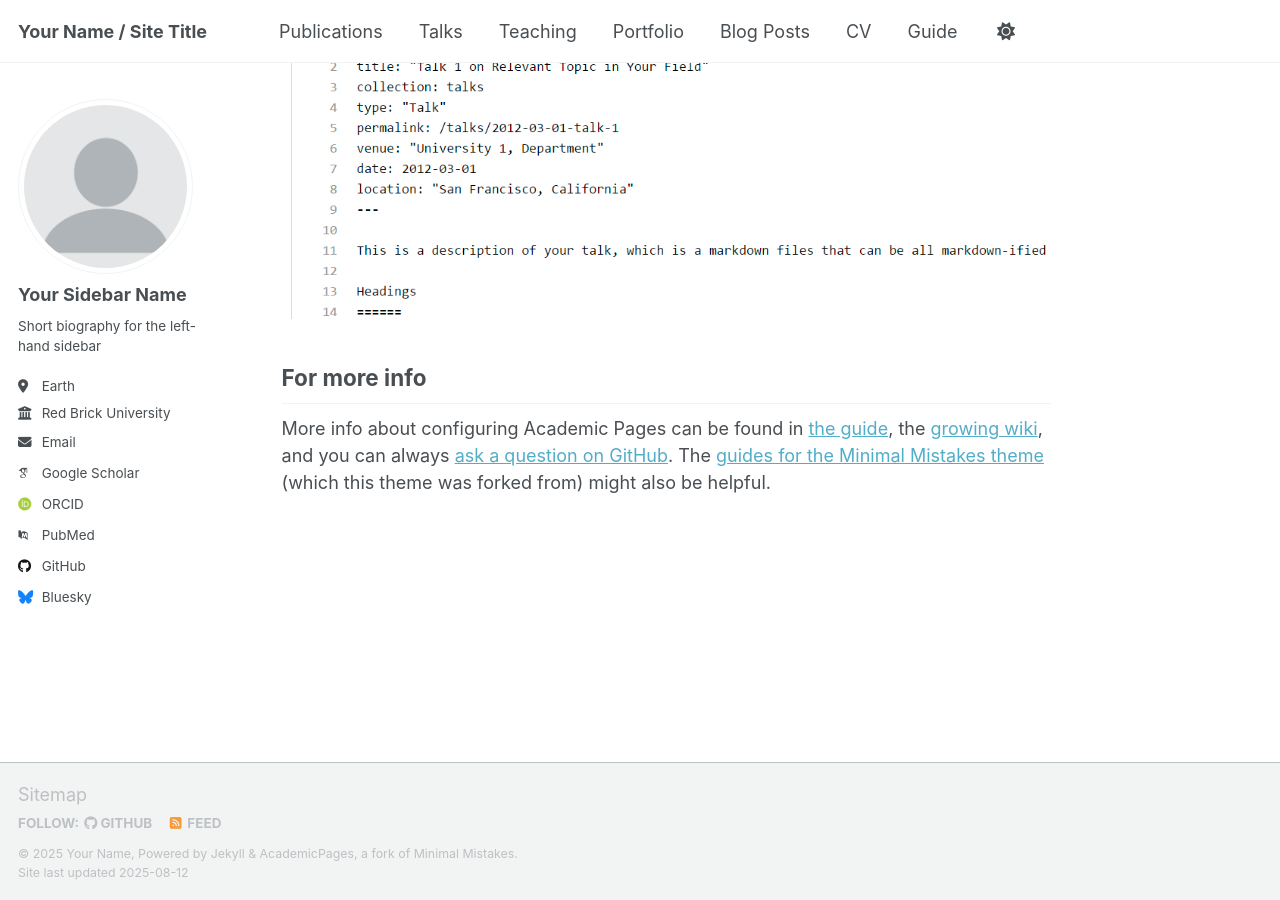
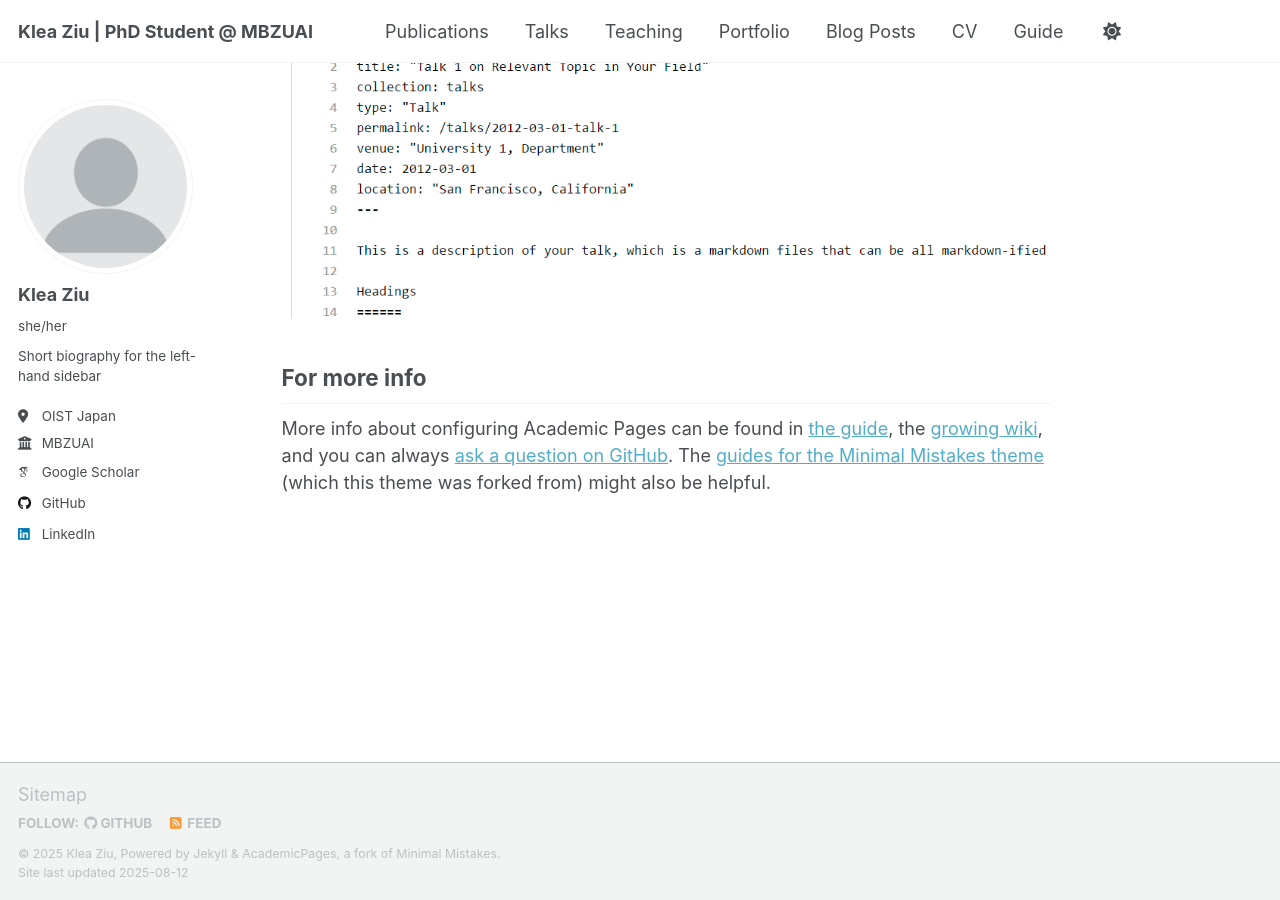
Before and after one commit to klea-ziu/klea-ziu.github.io, a Jekyll site: the page built from _pages/about.md, in a window 1280 px wide and 900 px high, scrolled down 2880 px. Built offline with Jekyll 4.4.1, drawn with Linux system fonts in a browser that asks for light colours; some web fonts are replaced; a script that is not in the unit is left out.

Commit message:
Update _config.yml

```diff
--- a/_config.yml
+++ b/_config.yml
@@ -9,13 +9,13 @@
 # Basic Site Settings
 locale                   : "en-US"
 site_theme               : "default" # Currently available options are "default", "air"
-title                    : "Your Name / Site Title"
+title                    : "Klea Ziu | PhD Student @ MBZUAI"
 title_separator          : "-"
-name                     : &name "Your Name"
+name                     : &name "Klea Ziu"
 description              : &description "personal description"
 url                      : https://academicpages.github.io # the base hostname & protocol for your site e.g. "https://[your GitHub username].github.io" or if you already have some other page hosted on Github then use "https://[your GitHub username].github.io/[Your Repo Name]"
 baseurl                  : "" # the subpath of your site, e.g. "/blog"
-repository               : "academicpages/academicpages.github.io"
+repository               : "klea-ziu/klea-ziu.github.io"
 
 # Site Author - The following control what appear as part of the author content on the side bar.
 #               If a field is blank the icon and link will not appear, otherwise it will be shown.
@@ -23,23 +23,23 @@ repository               : "academicpages/academicpages.github.io"
 author:
   # Biographic information
   avatar           : "profile.png"
-  name             : "Your Sidebar Name"
-  pronouns         : # example: "she/her"
+  name             : "Klea Ziu"
+  pronouns         : "she/her"
   bio              : "Short biography for the left-hand sidebar"
-  location         : "Earth"
-  employer         : "Red Brick University"
+  location         : "OIST Japan"
+  employer         : "MBZUAI"
   uri              : # URL
-  email            : "none@example.org"
+  email            : #"none@example.org"
 
   # Academic websites
   academia         : # URL
   arxiv            : # URL - Update with the correct link to your profile
-  googlescholar    : "https://scholar.google.com/citations?user=PS_CX0AAAAAJ"
+  googlescholar    : "https://scholar.google.com/citations?user=JLqxspUAAAAJ"
   inspire-hep      : # URL
   impactstory      : # URL
-  orcid            : "http://orcid.org/yourorcidurl"
+  orcid            : #"http://orcid.org/yourorcidurl"
   semantic         : # URL
-  pubmed           : "https://www.ncbi.nlm.nih.gov/pubmed/?term=john+snow"
+  pubmed           : #"https://www.ncbi.nlm.nih.gov/pubmed/?term=john+snow"
   researchgate     : # URL
   scopus           : # URL
 
@@ -47,13 +47,13 @@ author:
   bitbucket        : # Username - Update with your username on the site
   codepen          : # Username
   dribbble         : # Username
-  github           : "academicpages"
+  github           : "klea-ziu"
   kaggle           : # Username
   stackoverflow    : # User number or user number and name (i.e., use "1" or "1/jeff-atwood")
 
   # Social media
   artstation       : # Username
-  bluesky          : "bsky.app" # Replace this with you Bluesky username
+  bluesky          : #"bsky.app" # Replace this with you Bluesky username
   facebook         : # Username
   flickr           : # Username
   foursquare       : # Username
@@ -62,7 +62,7 @@ author:
   keybase          : # Username
   instagram        : # Username
   lastfm           : # Username
-  linkedin         : # Username
+  linkedin         : "klea-ziu"
   mastodon         : # URL
   medium           : # URL
   pinterest        : # Username
```
